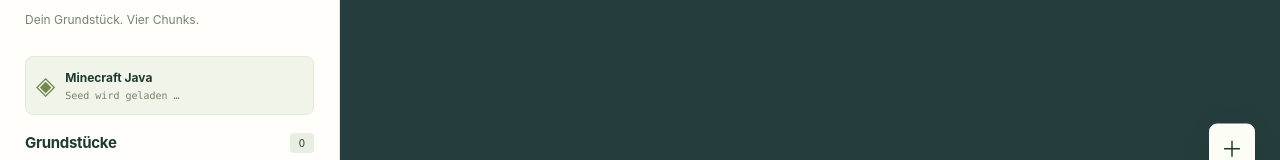
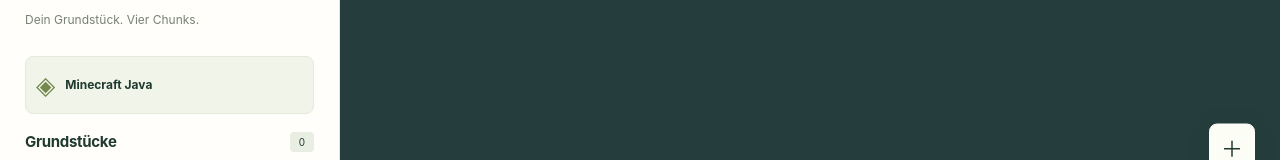
Before and after one commit to NelioSchn/MinesickMap, a website with bundled scripts: page index.html in a window 1280 px wide. Shown: the part 239-399 px from the top of the page. Built offline with nearby package versions, Linux system fonts and the light colour scheme; no server answers.

```diff
--- a/index.html
+++ b/index.html
@@ -5,7 +5,7 @@
 <main>
 <aside class="sidebar">
 <div class="eyebrow">DEIN WELTATLAS</div><h1>Hier beginnt<br>euer Revier<span>.</span></h1><p class="intro">Dein Grundstück. Vier Chunks.</p>
-<div class="world-summary"><span class="world-glyph">◈</span><div><strong id="edition-label">Minecraft Java</strong><small id="seed-label">Seed wird geladen …</small></div></div>
+<div class="world-summary"><span class="world-glyph">◈</span><div><strong id="edition-label">Minecraft Java</strong></div></div>
 <div class="section-heading"><h2>Grundstücke</h2><span id="count" class="count">0</span></div>
 <div class="filters" role="group" aria-label="Gebiete filtern"><button data-filter="all" class="active">Alle</button><button data-filter="reserved">Reserviert</button><button data-filter="assigned">Zugewiesen</button></div>
 <label class="search"><span>⌕</span><input id="search" placeholder="Gebiet oder Spieler suchen" aria-label="Gebiete durchsuchen"></label>
```
